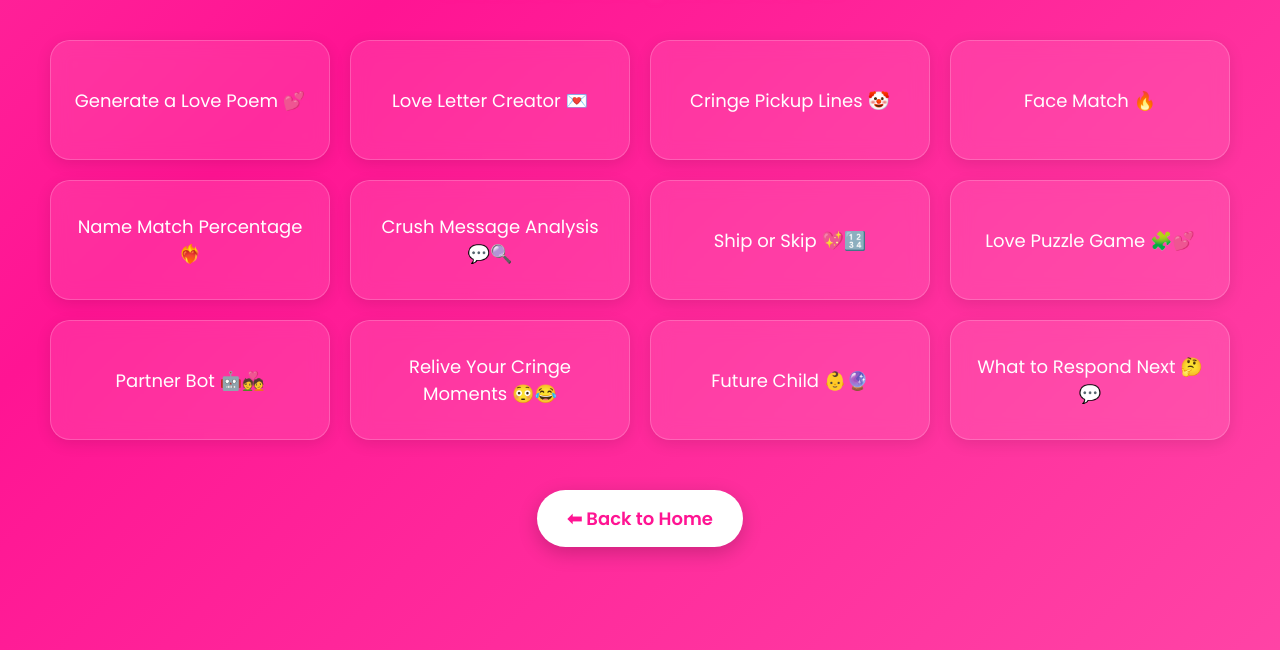
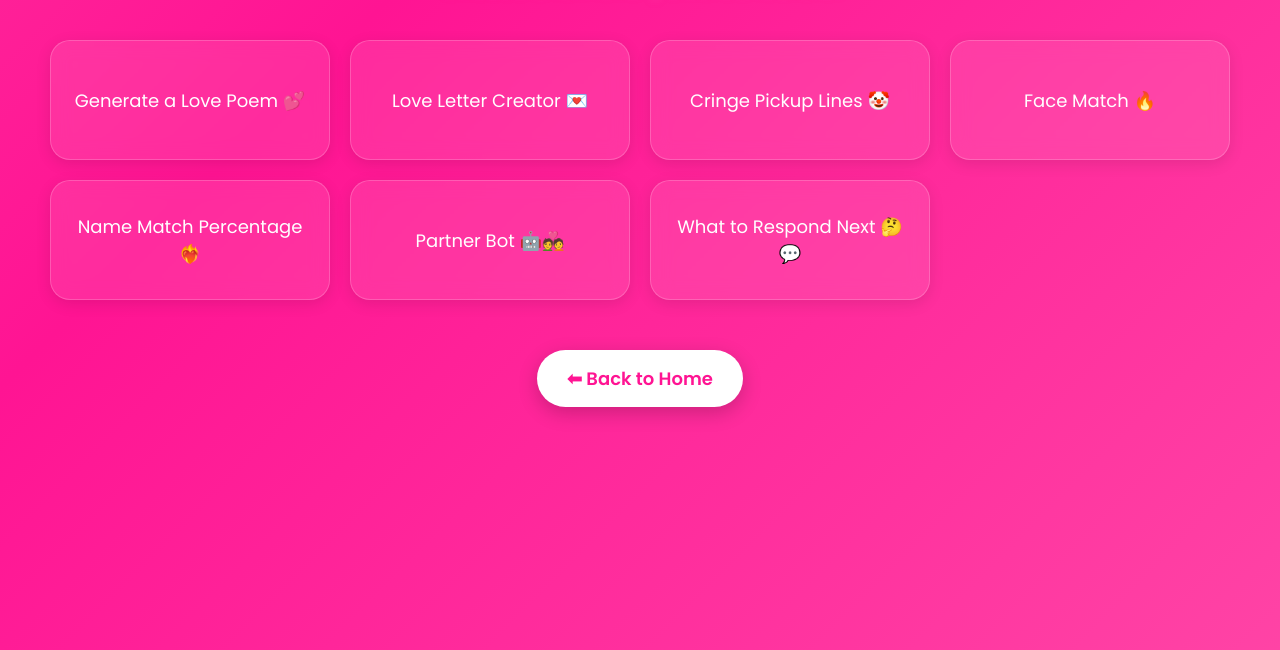
Before and after one commit to himarg2274/Crush-O-Meter, a Flask app: page /features in a window 1280 px wide. Shown: the part 150-800 px from the top of the page. Run offline with Flask 3, Linux system fonts and the light colour scheme.

Commit message:
Update features.html

```diff
--- a/templates/features.html
+++ b/templates/features.html
@@ -196,12 +196,7 @@
             <a href="/pickup" class="feature-box animate__animated animate__fadeIn">Cringe Pickup Lines 🤡</a>
             <a href="/match" class="feature-box animate__animated animate__fadeIn">Face Match 🔥</a>
             <a href="/aimatch" class="feature-box animate__animated animate__fadeIn">Name Match Percentage ❤️‍🔥</a>
-            <a href="#" class="feature-box animate__animated animate__fadeIn">Crush Message Analysis 💬🔍</a>
-            <a href="#" class="feature-box animate__animated animate__fadeIn">Ship or Skip 💖🔢</a>
-            <a href="#" class="feature-box animate__animated animate__fadeIn">Love Puzzle Game 🧩💕</a>
             <a href="/bot" class="feature-box animate__animated animate__fadeIn">Partner Bot 🤖💑</a>
-            <a href="#" class="feature-box animate__animated animate__fadeIn">Relive Your Cringe Moments 😳😂</a>
-            <a href="#" class="feature-box animate__animated animate__fadeIn">Future Child 👶🔮</a>
             <a href="/respond" class="feature-box animate__animated animate__fadeIn">What to Respond Next 🤔💬</a>
         </div>
 
```
